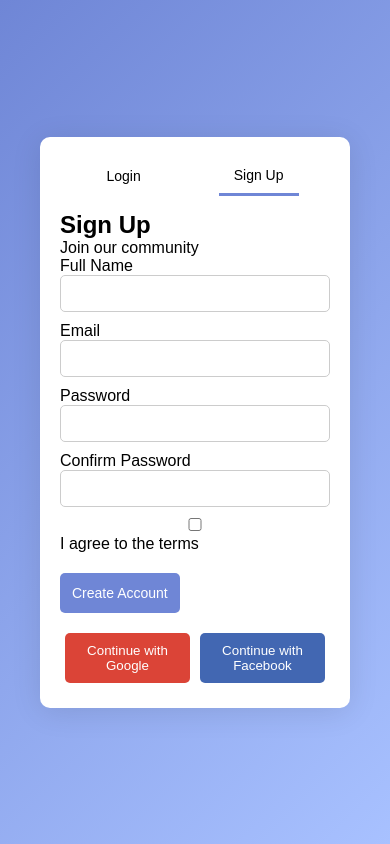
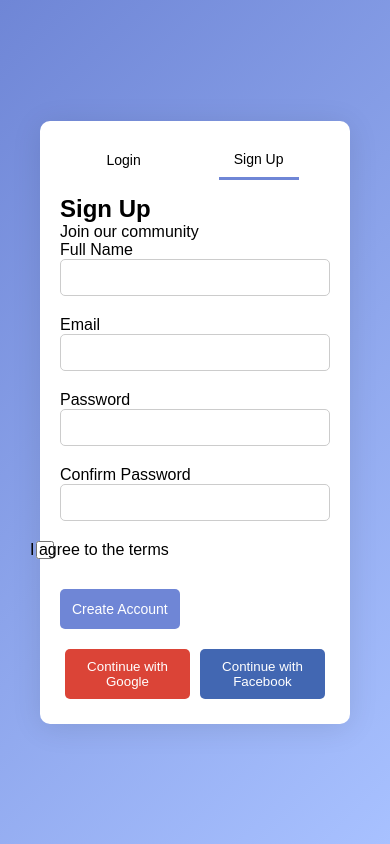
Before and after one commit to defnotnavs/Login, a plain HTML site: page Login/index.html in a window 390 px wide. Both pictures are taken after a click on the button "Sign Up". Drawn offline with Linux system fonts and the light colour scheme.

Commit message:
Update styles.css

```diff
--- a/Login/styles.css
+++ b/Login/styles.css
@@ -149,10 +149,20 @@ input:focus {
     }
 
     .form-group {
-        margin-bottom: 10px; /* Further reduce bottom margin */
+        margin-bottom: 20px; /* Further reduce bottom margin */
     }
 
     input {
         padding: 10px; /* Adjusted input padding */
     }
 }
+
+.terms {
+    display: flex;
+    align-items: left; /* Align vertically */
+    margin-left: -300px; /* Space between checkbox and text */
+}
+
+.terms input {
+    margin-right: -300px; /* Space between checkbox and text */
+}
```
